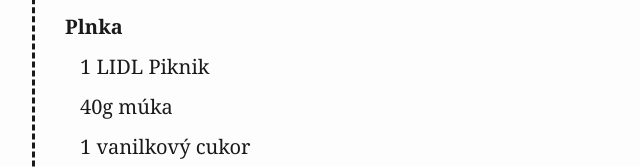
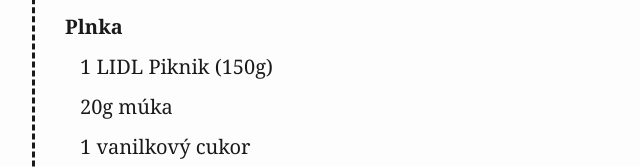
Before and after one commit to marcel3032/kucharka, a plain HTML site: page index.html in a window 1280 px wide. Shown: the part 5238-5405 px from the top of the page, 248-888 px from the left. Drawn offline with Linux system fonts and the light colour scheme.

Commit message:
Deploying to gh-pages from @ marcel3032/kucharka@2b9678f30e34fd5e3834ccf8baa395debcc483b4 🚀

```diff
--- a/index.html
+++ b/index.html
@@ -243,8 +243,8 @@ minút</span></p></li>
 </div>
 <div class="subingredient">
 <p><span>Plnka</span></p>
-<p>1 LIDL Piknik</p>
-<p>40g múka</p>
+<p>1 LIDL Piknik (150g)</p>
+<p>20g múka</p>
 <p>1 vanilkový cukor</p>
 <p>75g maslo</p>
 <p>4 žĺtka</p>
```
Also changed, not shown: 3 other files.
